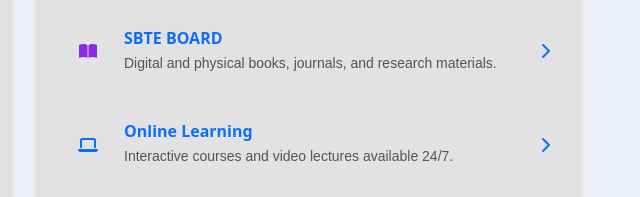
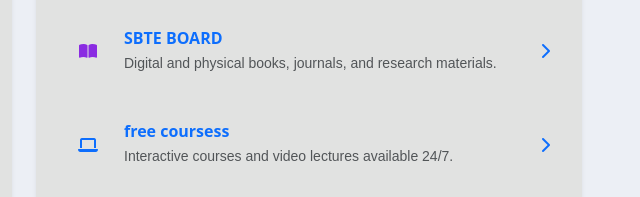
Before and after one commit to studygroupshub/studygroup.github.io, a plain HTML site: page index.html in a window 1280 px wide. Shown: the part 885-1082 px from the top of the page, 616-1256 px from the left. Drawn offline with nearby package versions, Linux system fonts and the light colour scheme.

Commit message:
Update index.html

```diff
--- a/index.html
+++ b/index.html
@@ -240,7 +240,7 @@
                                 <i class="fas fa-laptop text-primary"></i>
                             </div>
                             <div>
-                                <h6 class="mb-1">Online Learning</h6>
+                                <h6 class="mb-1">free coursess</h6>
                                 <p class="mb-0 small text-muted">Interactive courses and video lectures available 24/7.</p>
                             </div>
                             <i class="fas fa-chevron-right ms-auto"></i>
```
